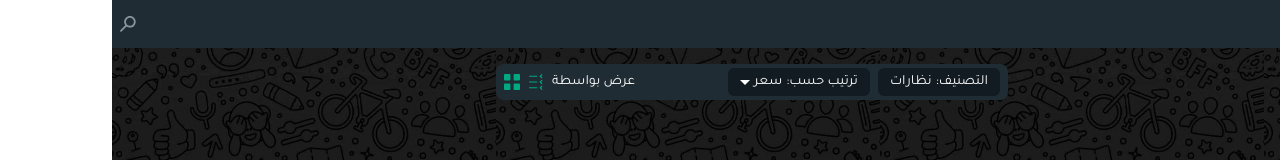
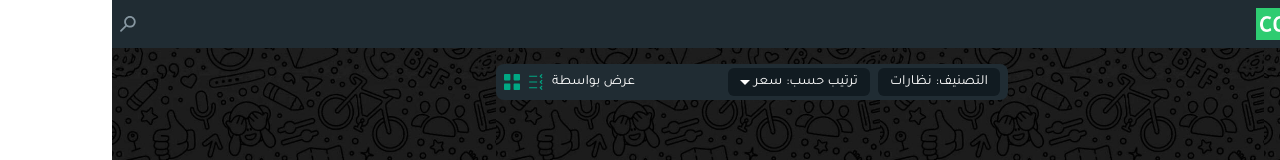
Before and after one commit to 3rdhubtech/cosmoleen-storefront, a React (Vite) app: page / in a window 1280 px wide. Shown: the top 160 px of the page. Built offline with nearby package versions, Linux system fonts and the light colour scheme; no server answers.

Commit message:
tweak logo

```diff
--- a/src/components/Navbar.tsx
+++ b/src/components/Navbar.tsx
@@ -14,7 +14,7 @@ export default function Navbar() {
     <div>
       <header className="h-12 w-full bg-primary-500 flex items-center justify-between p-2">
         <nav className="flex gap-2 items-center">
-          <div className="bg-brand-500 h-6 max-w-[6rem] inline-block flex items-center">
+          <div className="bg-brand-500 h-8 max-w-[8rem] inline-block flex items-center">
             <img src={logo} className="w-full p-1" />
           </div>
         </nav>
```
